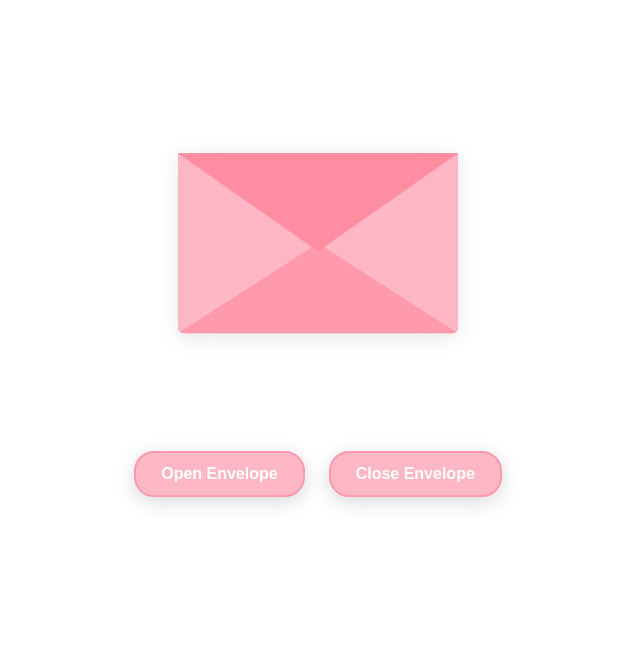
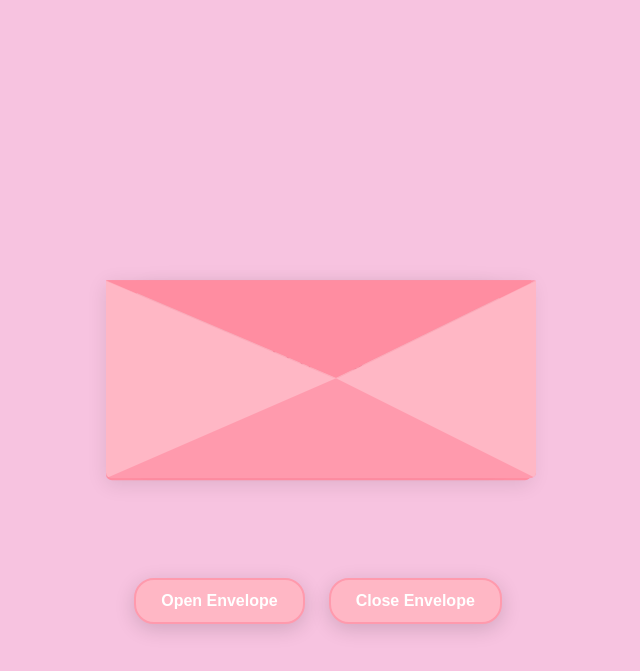
Before and after one commit to kalemav/valentine.github.io, a plain HTML site: page index.html in a window 1280 px wide. Shown: the part 39-710 px from the top of the page, without its empty margins (322-962 px from the left). Drawn offline with nearby package versions, Linux system fonts and the light colour scheme.

Commit message:
index.html

```diff
--- a/index.html
+++ b/index.html
@@ -8,7 +8,7 @@
             --color-env: #FFB7C5;
             --color-env2: #ff9aad;
             --color-flap: #ff8da1;
-            --color-bg: #ffffff;
+            --color-bg: #f7c3e0;
             --color-heart: #ff85a2;
             --color-sparkle: #fff;
             --wax-red: #c04040;
@@ -16,8 +16,8 @@
 
         #envelope {
             position: relative;
-            width: 280px;
-            height: 180px;
+            width: 425px;
+            height: 200px;
             border-bottom-left-radius: 6px;
             border-bottom-right-radius: 6px;
             margin: 0 auto;
@@ -35,19 +35,19 @@
         }
 
         .flap {
-            border-left: 140px solid transparent;
-            border-right: 140px solid transparent;
-            border-bottom: 82px solid transparent;
+            border-left: 230px solid transparent;
+            border-right: 200px solid transparent;
+            border-bottom: 100px solid transparent;
             border-top: 98px solid var(--color-flap);
             transform-origin: top;
             pointer-events: none;
         }
 
         .pocket {
-            border-left: 140px solid var(--color-env);
-            border-right: 140px solid var(--color-env);
-            border-bottom: 90px solid var(--color-env2);
-            border-top: 90px solid transparent;
+            border-left: 230px solid var(--color-env);
+            border-right: 200px solid var(--color-env);
+            border-bottom: 100px solid var(--color-env2);
+            border-top: 98px solid transparent;
             border-bottom-left-radius: 6px;
             border-bottom-right-radius: 6px;
         }
@@ -128,8 +128,6 @@
             transition: transform 0.4s 0.6s ease, z-index 0.6s;
             z-index: 2;
         }
-
-
 
         .letter-corner {
             position: absolute;
@@ -224,8 +222,9 @@
             margin: 0;
             min-height: 100vh;
             display: flex;
+            justify-content: center; /* Center horizontally */
+            align-items: center; /* Center vertically */
             flex-direction: column;
-            align-items: center;
         }
 
         .reset {
```
